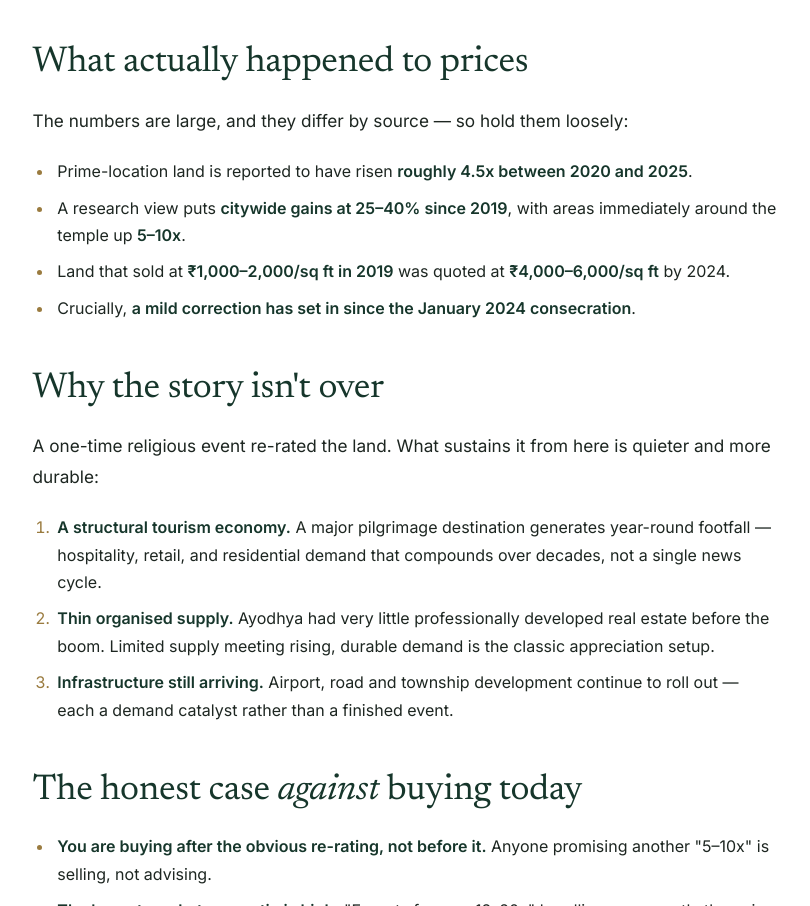
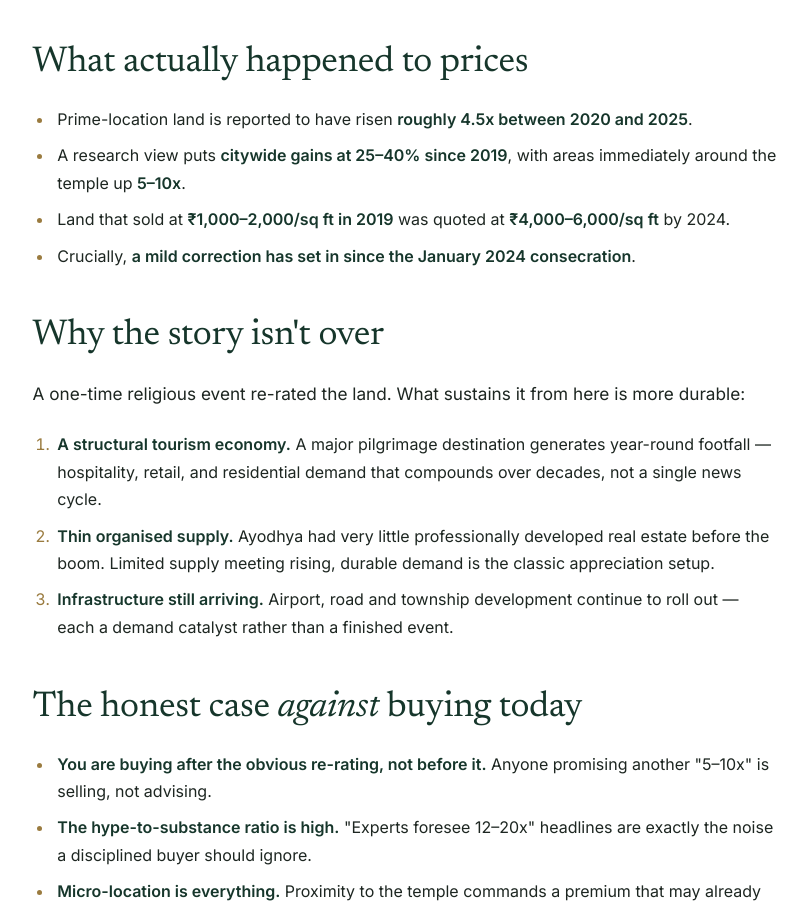
Before and after one commit to StrategyVerse/bhu-rise, a plain HTML site: page ayodhya-land-investment-2026.html in a window 1280 px wide. Shown: the part 2402-3308 px from the top of the page, without its empty margins (234-1044 px from the left). Drawn offline with Linux system fonts and the light colour scheme.

Commit message:
Ayodhya: drop "hold them loosely" line; simplify to "more durable"
Co-Authored-By: Claude Opus 4.8 <noreply@anthropic.com>

```diff
--- a/ayodhya-land-investment-2026.html
+++ b/ayodhya-land-investment-2026.html
@@ -119,7 +119,6 @@
       <p class="standfirst"><strong>The short answer:</strong> The easy money in Ayodhya — the first, steep re-rating after the Ram Mandir — is largely done, and prices have cooled modestly from the 2024 peak. But for a Delhi-NCR investor with a long horizon, Ayodhya is now in the more interesting phase: a faith-tourism economy with limited organised land supply, still early in its build-out. The question is no longer "is it rising?" but "am I buying the right parcel at a fair, not a frenzy, price?"</p>
 
       <h2>What actually happened to prices</h2>
-      <p>The numbers are large, and they differ by source — so hold them loosely:</p>
       <ul>
         <li>Prime-location land is reported to have risen <strong>roughly 4.5x between 2020 and 2025</strong>.</li>
         <li>A research view puts <strong>citywide gains at 25–40% since 2019</strong>, with areas immediately around the temple up <strong>5–10x</strong>.</li>
@@ -128,7 +127,7 @@
       </ul>
 
       <h2>Why the story isn't over</h2>
-      <p>A one-time religious event re-rated the land. What sustains it from here is quieter and more durable:</p>
+      <p>A one-time religious event re-rated the land. What sustains it from here is more durable:</p>
       <ol>
         <li><strong>A structural tourism economy.</strong> A major pilgrimage destination generates year-round footfall — hospitality, retail, and residential demand that compounds over decades, not a single news cycle.</li>
         <li><strong>Thin organised supply.</strong> Ayodhya had very little professionally developed real estate before the boom. Limited supply meeting rising, durable demand is the classic appreciation setup.</li>
```
